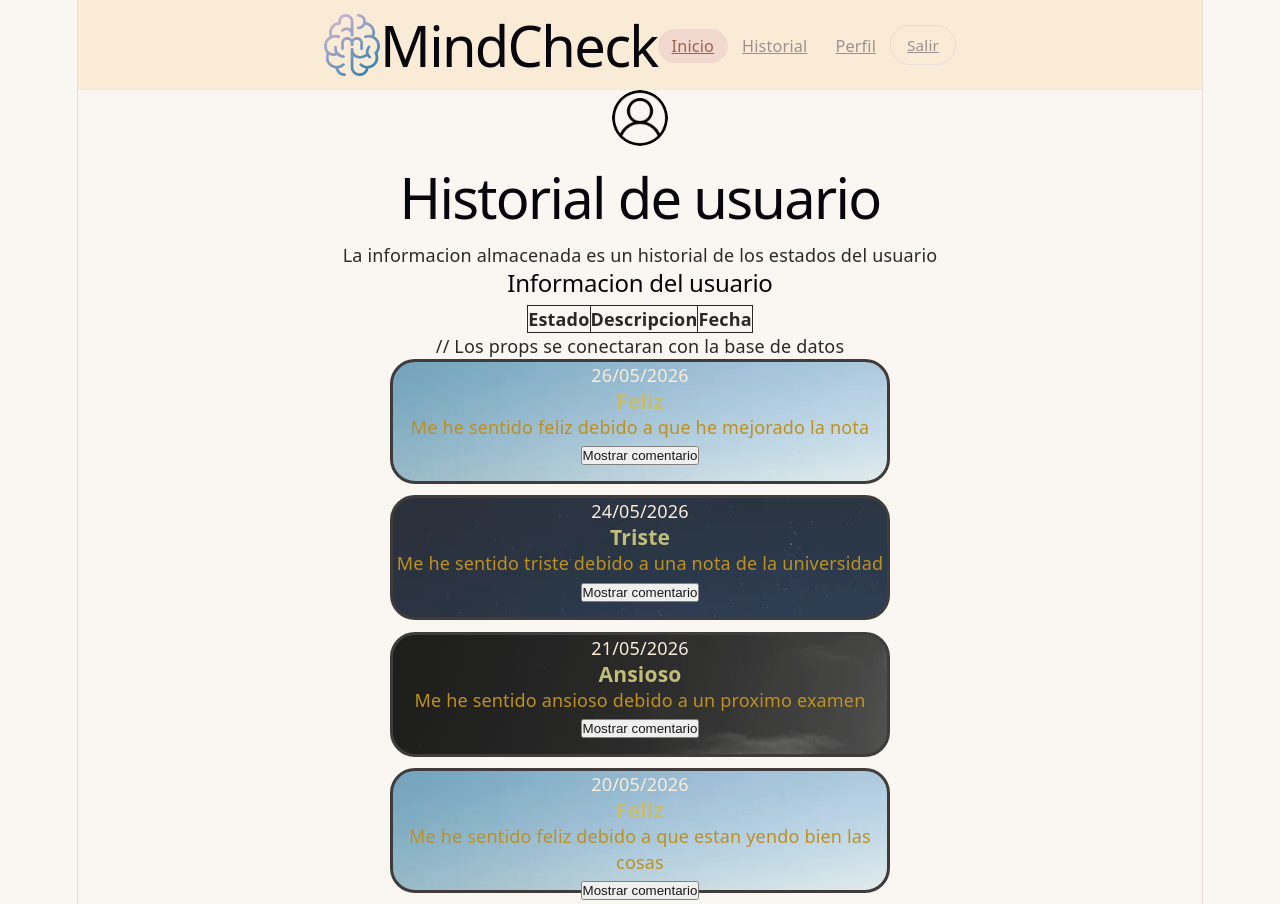
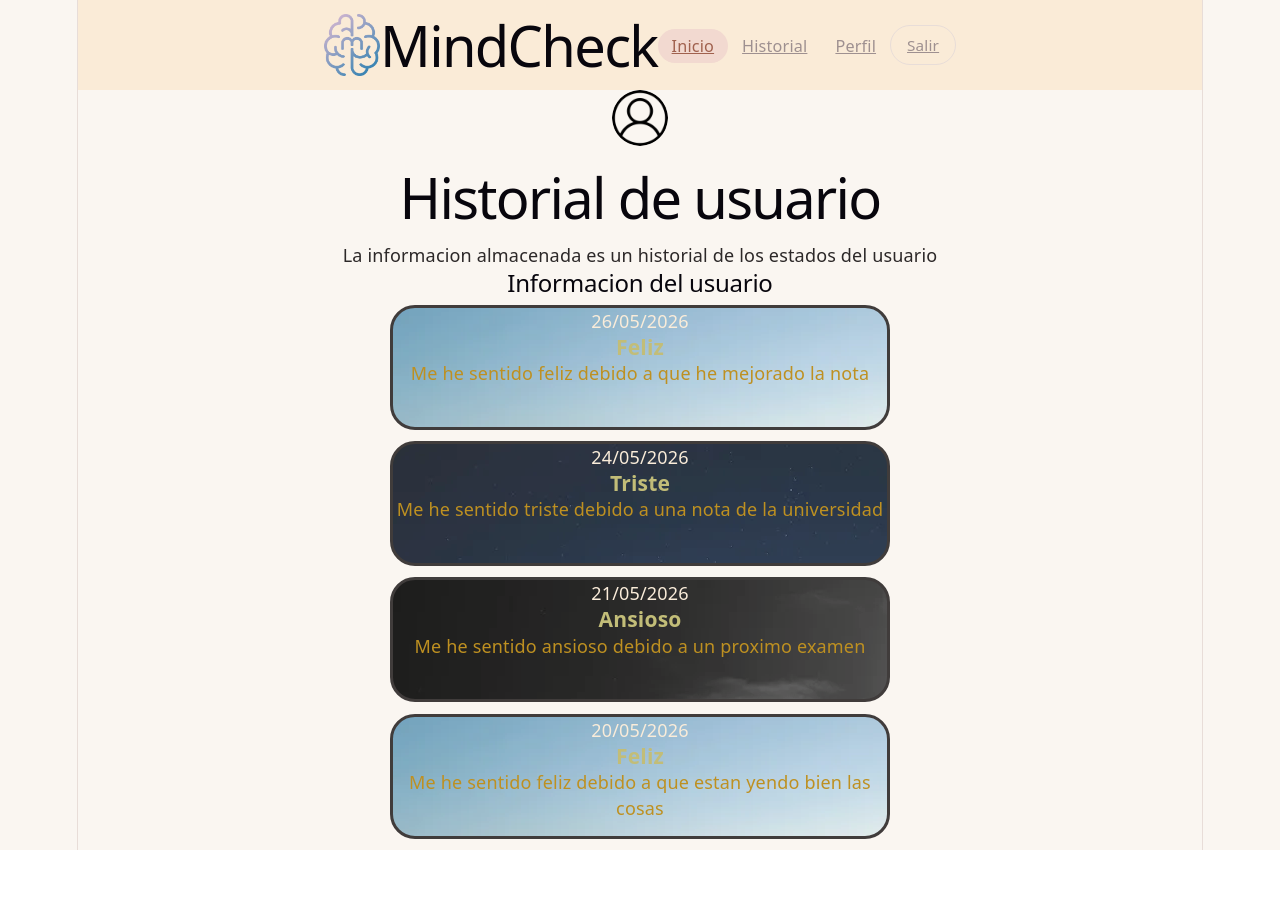
Before and after one commit to TheBrokenDemon/Proyecto_Software_II, a React (Vite) app in the folder Frontend/: page /history in a window 1280 px wide. After the commit the page ends 850 px from the top, so only its background shows below. Built offline with nearby package versions, Linux system fonts and the light colour scheme.

Commit message:
Modificaciones del historial 2

```diff
--- a/Frontend/src/components/cardHistorial.tsx
+++ b/Frontend/src/components/cardHistorial.tsx
@@ -7,6 +7,7 @@ import "./cssComponents/estadoCard.css"
                     <p>Comentario: {props.comentario.comment}</p>
                     <button onClick={displayComment}>Volver</button>
             </div>}
+<button onClick={displayComment}>Mostrar comentario</button>
 */
 
 export default function CardHistorial(props) {
@@ -29,7 +30,7 @@ export default function CardHistorial(props) {
                 <h3 className="propEstado">{props.estado}</h3>
                 <p className="propDescription">{props.description}</p>
                 {!props.description && <p className="propDescriptionConditional">No se ha agregado una descripcion</p>}
-                <button onClick={displayComment}>Mostrar comentario</button>
+
 
 
             </article>
--- a/Frontend/src/pages/Historial.tsx
+++ b/Frontend/src/pages/Historial.tsx
@@ -24,15 +24,8 @@ export default function Historial(){
     // let psicologoID, psicologoName, title, comment
     // comentario={[{psicologoID:"ID", psicologoName:"Name1", comment:"Es bueno sentirse feliz, continue de esa manera"}]}
 
-    return (
-        <>
-            <div className="userInformation">
-                <img src={newImage ? usuario.imagen : "./images/userLogo.png"} className="userImage"/>
-                <h1>Historial de usuario</h1>
-                <p>La informacion almacenada es un historial de los estados del usuario</p>
-
-                <h2>Informacion del usuario</h2>
-                <table className="tableInformation">
+    /*
+    <table className="tableInformation">
                     <thead>
                         <tr>
                             <th>Estado</th>
@@ -50,7 +43,21 @@ export default function Historial(){
                         ))}
                     </tbody>
                 </table>
-                // Los props se conectaran con la base de datos
+    */
+
+
+    /*
+    Comentarios:
+    // Los props se conectaran con la base de datos
+    */
+    return (
+        <>
+            <div className="userInformation">
+                <img src={newImage ? usuario.imagen : "./images/userLogo.png"} className="userImage"/>
+                <h1>Historial de usuario</h1>
+                <p>La informacion almacenada es un historial de los estados del usuario</p>
+
+                <h2>Informacion del usuario</h2>
                 <CardHistorial
                     img={dreamySunrise}
                     estado="Feliz"
```
